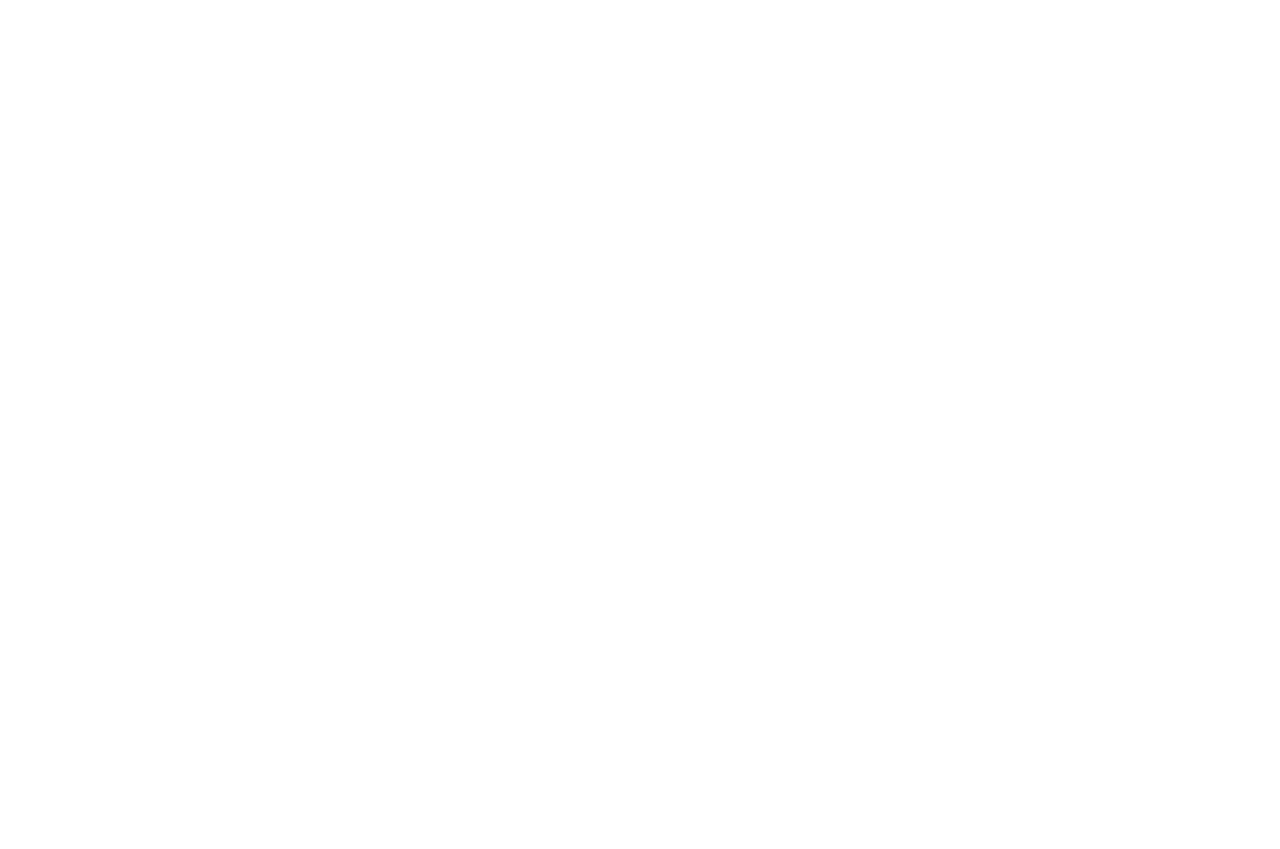
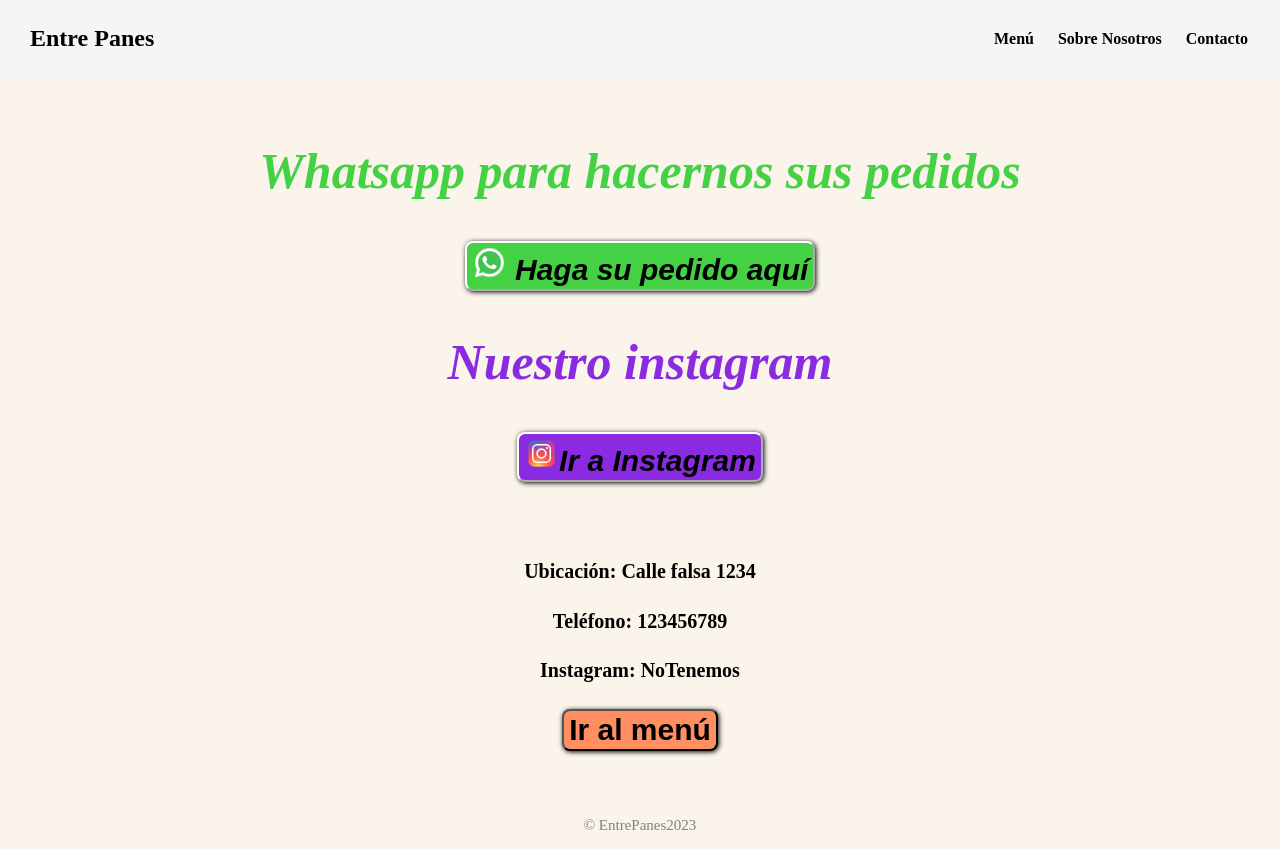
Before and after one commit to Grupo16-EntrePanes/Grupo_16_EntrePanes, a plain HTML site: page HTML/Contacto.html in a window 1280 px wide. Before the commit the page ends 800 px from the top, so only its background shows below. Drawn offline with Linux system fonts and the light colour scheme.

Commit message:
pre correcion

```diff
--- a/Estilos/contacto.css
+++ b/Estilos/contacto.css
@@ -1,22 +1,140 @@
-.contenedor-padre{
-    display: flex;
-    flex-direction: row;
-    background-color: orange;
-    justify-content: space-around;
-    align-items: flex-start;
+* {
+    box-sizing: border-box;
 }
 
-.contenedor-hijo{
-    color: black;
-    height: 50px;
-    border: 10px;
-    width: 300px;
-    align-items: flex-start;
-    text-decoration: underline;
+body {
+    background-color: rgb(250, 244, 235);
+    margin: 0%;
 }
 
-.carrito{
-    height: 50px;
-    align-items: flex-end;
-    width: 50px;
+button {
+    font-size: 30px;
+    font-weight: bold;
+    padding: 2px 5px;
+    box-shadow: 1px 1px 5px;
+    border-radius: 8px;
+    color: black;
+    background-color: rgb(255, 142, 97);
 }
+
+button:hover {
+    background-color: rgb(243, 108, 54);
+}
+h1{
+    font-style: oblique;
+    font-size: 50px;
+    color: rgb(68, 209, 68);
+}
+.ig{
+    color: blueviolet;
+}
+
+
+header {
+    background-color: rgb(245, 245, 245);
+}
+
+header .logo {
+    margin: 0;
+    padding: 25px 30px;
+    font-weight: bold;
+    color: black;
+    font-size: 1.5em;
+}
+
+header .container {
+    display: flex;
+    flex-direction: column;
+    align-items: center;
+}
+
+header nav {
+    display: flex;
+    flex-direction: column;
+    text-align: center;
+    padding-bottom: 20px;
+}
+
+header a {
+    padding: 5px 12px;
+    text-decoration: none;
+    font-weight: bold;
+    color: black;
+}
+
+header a:hover {
+    color: rgb(243, 108, 54);
+}
+
+#informacion{
+    display: flex;
+    justify-content: center;
+    align-items: center;
+    text-align: center;
+}
+#informacion button{
+    background-color: rgb(68, 209, 68);
+    border-color: white;
+}
+#informacion img{
+    width: auto;
+    height: 35px;
+
+}
+#informacion a{
+    font-style: oblique;
+}
+
+#informacion .insta{
+    background-color: blueviolet;
+}
+#final {
+    display: flex;
+    flex-direction: column;
+    justify-content: center;
+    align-items: center;
+    text-align: center;
+    height: 320px;
+    padding: 40px;
+}
+
+#final h4{
+    font-size: 20px;
+}
+
+footer {
+    margin: 0%;
+    font-size: 15px;
+    color: gray;
+}
+
+footer .container {
+    display: flex;
+    justify-content: center;
+    align-items: center;
+}
+
+@media (min-width:720px){
+    header {
+        position: fixed;
+        width: 100%;
+    }
+
+    header .container {
+        flex-direction: row;
+        justify-content: space-between;
+    }
+
+    header nav {
+        flex-direction: row;
+        padding-bottom: 0;
+        padding-right: 20px;
+    }
+    #final .Cajadeinfo{
+        justify-content: space-between;
+    }
+
+    .espacio{
+        height: 100px;
+    }
+}
--- a/Estilos/sobreNosotros.css
+++ b/Estilos/sobreNosotros.css
@@ -26,6 +26,14 @@ button {
 
 button:hover {
     background-color: rgb(243, 108, 54);
+}
+
+h1{
+    font-size: 50px;
+}
+#somos-entre-panes p{
+    font-size: 20px;
+    font-family: fantasy;
 }
 
 header {
@@ -69,6 +77,7 @@ header a:hover {
     display: flex;
     align-items: center;
     text-align: center;
+    justify-content: center;
 }
 
 #final {
@@ -96,3 +105,27 @@ footer .container {
     justify-content: center;
     align-items: center;
 }
+
+@media (min-width:720px){
+    header {
+        position: fixed;
+        width: 100%;
+    }
+
+    header .container {
+        flex-direction: row;
+        justify-content: space-between;
+    }
+
+    header nav {
+        flex-direction: row;
+        padding-bottom: 0;
+        padding-right: 20px;
+    }
+    #final .Cajadeinfo{
+        justify-content: space-between;
+    }
+    .espacio{
+        height: 100px;
+    }
+}
--- a/HTML/Contacto.html
+++ b/HTML/Contacto.html
@@ -0,0 +1,60 @@
+<!DOCTYPE html>
+<html lang="en">
+<head>
+    <meta charset="UTF-8">
+    <meta http-equiv="X-UA-Compatible" content="IE=edge">
+    <meta name="viewport" content="width=device-width, initial-scale=1.0">
+    <link rel="stylesheet" href="/Estilos/contacto.css">
+    <title>Contacto</title>
+</head>
+<body>
+    <header>
+        <div class="container">
+            <p class="logo">Entre Panes</p>
+            <nav>
+                <a href="Menu.html">Menú</a>
+                <a href="Sobre-nosotros.html">Sobre Nosotros</a>
+                <a href="Contacto.html">Contacto</a>
+            </nav>
+        </div>
+    </header>
+
+    <div class="espacio"></div>
+
+    <section id="informacion">
+        <div>
+            <h1>Whatsapp para hacernos sus pedidos</h1>
+            <form action="https://api.whatsapp.com/send?phone=54123456789" target="_blank">
+                <button>
+                    <a><img src="/Imagenes/icons8-whatsapp-48.png" alt="icono wpp"> Haga su pedido aquí</a>
+                </button>
+            </form>
+            <h1 class="ig">Nuestro instagram</h1>
+            <form action="https://www.instagram.com/" target="_blank">
+                <button class="insta">
+                   <a><img src="/Imagenes/icons8-instagram-48.png">Ir a Instagram</a>
+                </button>
+            </form>
+        </div>
+    </section>
+
+    <section id="final">
+        <div class="container">
+            <div class="Cajadeinfo">
+                <h4><span class="informacion">Ubicación:</span> Calle falsa 1234</h4>
+                <h4><span class="informacion">Teléfono:</span> 123456789</h4>
+                <h4><span class="informacion">Instagram:</span> NoTenemos</h4>
+            </div>
+            <form action="Menu.html">
+                <button>Ir al menú</button>
+            </form>
+        </div>
+    </section>
+
+    <footer>
+        <div class="container">
+            <p>&copy; EntrePanes2023</p>
+        </div>
+    </footer>
+</body>
+</html>
```
Also changed, not shown: Estilos/estilos.css (deleted, +0 -38 lines), HTML/Menu.html (+1 -1 lines), HTML/Sobre-nosotros.html (+4 -1 lines), HTML/index.html (+1 -1 lines), HTML/promos.html (+1 -1 lines), Imagenes/icons8-instagram-48.png (added), Imagenes/icons8-whatsapp-48.png (added).
